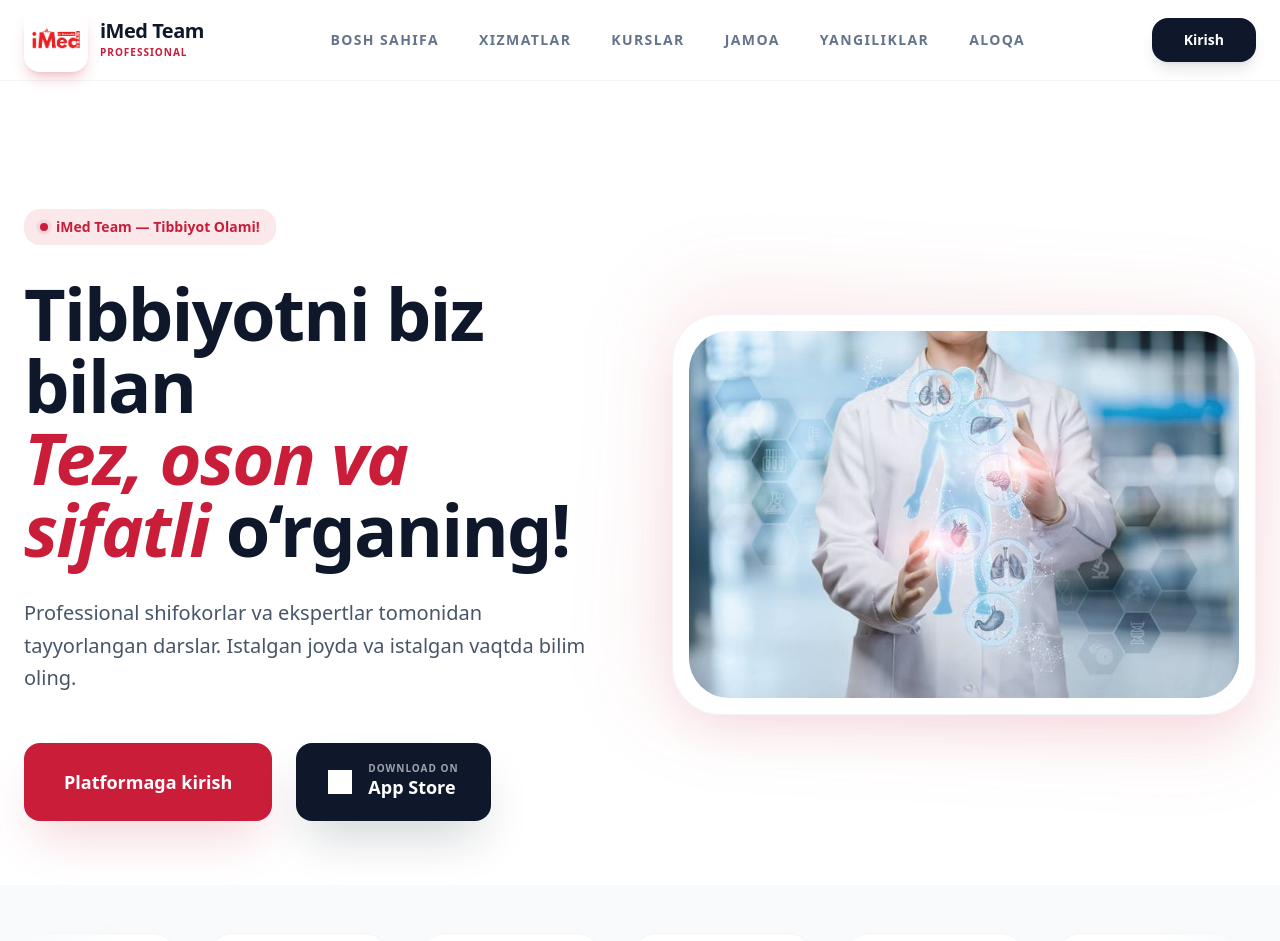
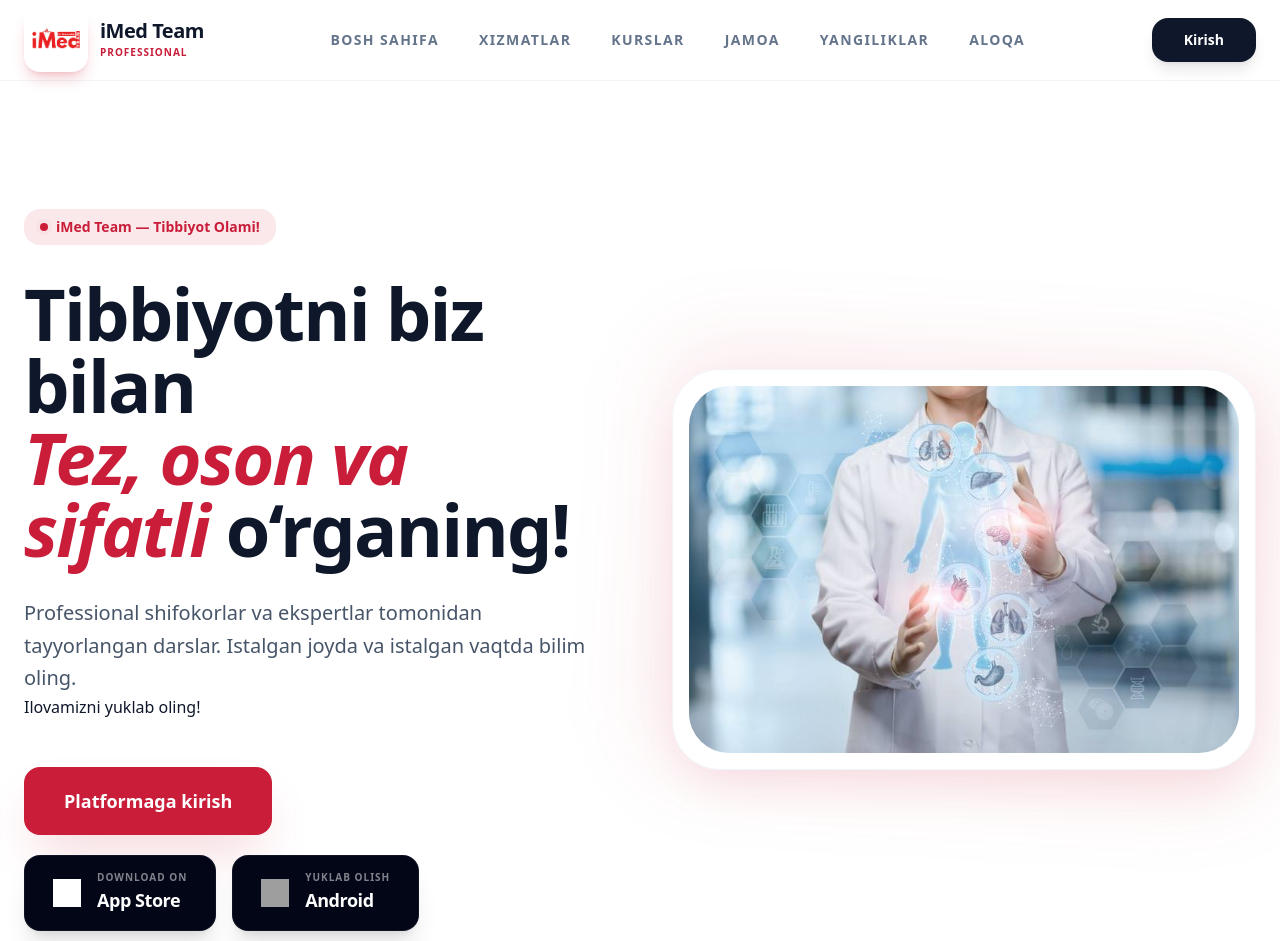
Before and after one commit to john2adam1/imedteam.uz, a Next.js app: page / in a window 1280 px wide. Shown: the top 941 px of the page. Built offline with nearby package versions, Linux system fonts and the light colour scheme; no server answers; grey boxes are pictures that could not be loaded.

Commit message:
android download button

```diff
--- a/components/landing/Hero.tsx
+++ b/components/landing/Hero.tsx
@@ -32,26 +32,45 @@ export default function Hero() {
                         Istalgan joyda va istalgan vaqtda bilim oling.
                     </p>
 
-                    <div className="mt-12 flex flex-col sm:flex-row flex-wrap gap-6">
+                    <h3>Ilovamizni yuklab oling!</h3>
+
+                    <div className="mt-12 flex flex-col sm:flex-row flex-wrap gap-5 items-center">
                         <Link
                             href={authPath}
-                            className="inline-flex items-center justify-center px-10 py-5 rounded-2xl bg-primary text-white text-lg font-black hover:bg-primary/90 transition-all shadow-2xl shadow-primary/20 active:scale-95 whitespace-nowrap"
+                            className="w-full sm:w-auto inline-flex items-center justify-center px-10 py-5 rounded-2xl bg-primary text-white text-lg font-black hover:bg-primary/90 hover:shadow-xl hover:shadow-primary/40 transition-all shadow-2xl shadow-primary/20 active:scale-95 whitespace-nowrap"
                         >
                             {isAuthenticated ? 'Kabinetga o‘tish' : 'Platformaga kirish'}
                         </Link>
 
+                        <div className="flex flex-col sm:flex-row gap-4 w-full sm:w-auto">
                             <a
                                 href="https://apps.apple.com/uz/app/imed-team/id6745555493"
                                 target="_blank"
                                 rel="noopener noreferrer"
-                            className="group relative px-8 py-5 bg-slate-900 text-white rounded-2xl font-bold flex items-center gap-4 hover:bg-slate-800 transition-all duration-300 shadow-2xl shadow-slate-900/20 active:scale-95"
+                                className="w-full sm:w-auto group relative px-7 py-4 bg-slate-950 text-white rounded-2xl font-bold flex items-center justify-center sm:justify-start gap-4 hover:bg-slate-900 transition-all duration-300 shadow-xl hover:shadow-slate-950/40 active:scale-95 border border-white/5 overflow-hidden"
                             >
-                            <img src="https://upload.wikimedia.org/wikipedia/commons/f/fa/Apple_logo_black.svg" alt="iOS" className="w-6 h-6 brightness-0 invert" />
-                            <div className="flex flex-col items-start leading-none text-left">
-                                <span className="text-[10px] uppercase tracking-widest opacity-60">Download on</span>
-                                <span className="text-lg">App Store</span>
+                                <div className="absolute inset-0 bg-gradient-to-tr from-white/5 to-transparent opacity-0 group-hover:opacity-100 transition-opacity"></div>
+                                <img src="https://upload.wikimedia.org/wikipedia/commons/f/fa/Apple_logo_black.svg" alt="iOS" className="w-7 h-7 brightness-0 invert" />
+                                <div className="flex flex-col items-start leading-none text-left relative z-10">
+                                    <span className="text-[10px] uppercase tracking-widest opacity-50 mb-1">Download on</span>
+                                    <span className="text-lg font-extrabold tracking-tight">App Store</span>
                                 </div>
                             </a>
+
+                            <a
+                                href="https://minio.imedteam.uz/imed/imedteam_3.0.0_17.apk"
+                                target="_blank"
+                                rel="noopener noreferrer"
+                                className="w-full sm:w-auto group relative px-7 py-4 bg-slate-950 text-white rounded-2xl font-bold flex items-center justify-center sm:justify-start gap-4 hover:bg-slate-900 transition-all duration-300 shadow-xl hover:shadow-slate-950/40 active:scale-95 border border-white/5 overflow-hidden"
+                            >
+                                <div className="absolute inset-0 bg-gradient-to-tr from-white/5 to-transparent opacity-0 group-hover:opacity-100 transition-opacity"></div>
+                                <img src="https://www.vectorlogo.zone/logos/android/android-icon.svg" alt="Android" className="w-7 h-7" />
+                                <div className="flex flex-col items-start leading-none text-left relative z-10">
+                                    <span className="text-[10px] uppercase tracking-widest opacity-50 mb-1">Yuklab olish</span>
+                                    <span className="text-lg font-extrabold tracking-tight">Android</span>
+                                </div>
+                            </a>
+                        </div>
                     </div>
                 </div>
 
```
Lines whose indentation alone changed are shown as unchanged.
